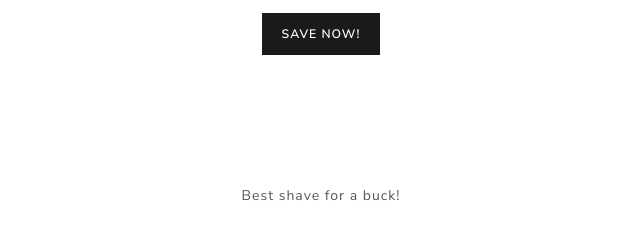
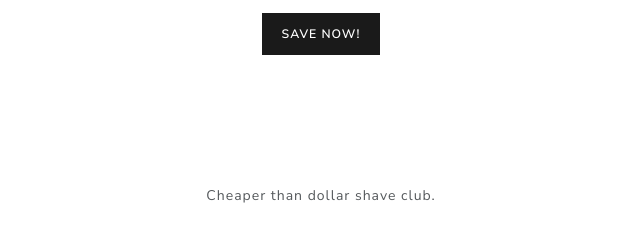
Before and after one commit to branj/99centshaveclub, a plain HTML site: page index.html in a window 1280 px wide. Shown: the part 562-800 px from the top of the page, without its empty margins (319-959 px from the left). Drawn offline with Linux system fonts and the light colour scheme.

Commit message:
changed wording

```diff
--- a/index.html
+++ b/index.html
@@ -60,7 +60,7 @@
 
 <footer class="mastfoot mt-auto">
   <div class="inner">
-    <p>Best shave for a buck!</p>
+    <p>Cheaper than dollar shave club.</p>
   </div>
 </footer>
 </div>
```
